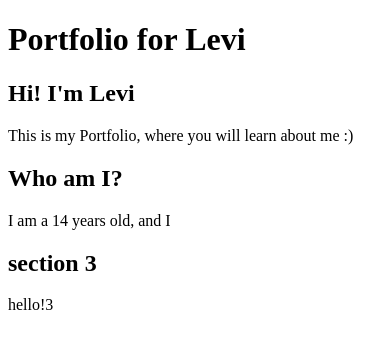
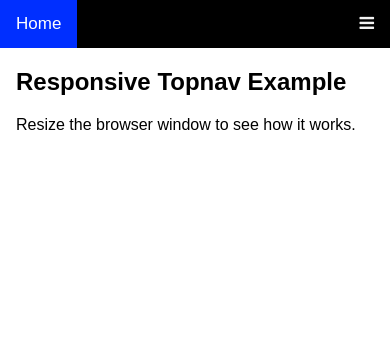
Before and after one commit to aghastmuffin/levisportfolio, a plain HTML site: page index.html in a window 390 px wide. Drawn offline with Linux system fonts and the light colour scheme.

Commit message:
Update index.html

```diff
--- a/index.html
+++ b/index.html
@@ -1,33 +1,93 @@
 <!DOCTYPE html>
-<html lang="en">
+<html>
 <head>
-    <meta charset="UTF-8">
-    <meta http-equiv="X-UA-Compatible" content="IE=edge">
-    <meta name="viewport" content="width=device-width, initial-scale=1.0">
-    <title>Document</title>
-    <!--https://www.youtube.com/watch?v=T33NN_pPeNI-->
-    <link rel="stylesheet" href="styleforindex.css">
-    <script defer src="appforindex.js"></script>
-    <script defer src="textmanager.js"></script>
-    <div>
-    <h1 class="titlebar-menu">
-        Portfolio for Levi
-    </h1>
-    </div>
-    <section class="hidden">
-        <h1 id="section1title">Hi! I'm Levi</h1>
-        <p>This is my Portfolio, where you will learn about me :)</p>
-    </section>
-    <section>
-        <h2>Who am I?</h2>
-        <p>I am a 14 years old, and I </p>
-    </section>
-    <section>
-        <h2>section 3 </h2>
-        <p>hello!3</p>
-    </section>
+<meta name="viewport" content="width=device-width, initial-scale=1">
+<link rel="stylesheet" href="https://cdnjs.cloudflare.com/ajax/libs/font-awesome/4.7.0/css/font-awesome.min.css">
+<style>
+body {
+  margin: 0;
+  font-family: Arial, Helvetica, sans-serif;
+}
+
+.topnav {
+  overflow: hidden;
+  background-color: rgb(0, 0, 0);
+}
+
+.topnav a {
+  float: left;
+  display: block;
+  color: #f2f2f2;
+  text-align: center;
+  padding: 14px 16px;
+  text-decoration: none;
+  font-size: 17px;
+}
+
+.topnav a:hover {
+  background-color: #ddd;
+  color: black;
+}
+
+.topnav a.active {
+  background-color: #002fff;
+  color: white;
+}
+
+.topnav .icon {
+  display: none;
+}
+
+@media screen and (max-width: 600px) {
+  .topnav a:not(:first-child) {display: none;}
+  .topnav a.icon {
+    float: right;
+    display: block;
+  }
+}
+
+@media screen and (max-width: 600px) {
+  .topnav.responsive {position: relative;}
+  .topnav.responsive .icon {
+    position: absolute;
+    right: 0;
+    top: 0;
+  }
+  .topnav.responsive a {
+    float: none;
+    display: block;
+    text-align: left;
+  }
+}
+</style>
 </head>
 <body>
 
+<div class="topnav" id="myTopnav">
+  <a href="/home" class="active">Home</a>
+  <a href="/news">News</a>
+  <a href="/contact">Contact</a>
+  <a href="/about">About</a>
+  <a href="javascript:void(0);" class="icon" onclick="myFunction()">
+    <i class="fa fa-bars"></i>
+  </a>
+</div>
+
+<div style="padding-left:16px">
+  <h2>Responsive Topnav Example</h2>
+  <p>Resize the browser window to see how it works.</p>
+</div>
+
+<script>
+function myFunction() {
+  var x = document.getElementById("myTopnav");
+  if (x.className === "topnav") {
+    x.className += " responsive";
+  } else {
+    x.className = "topnav";
+  }
+}
+</script>
+
 </body>
 </html>
```
